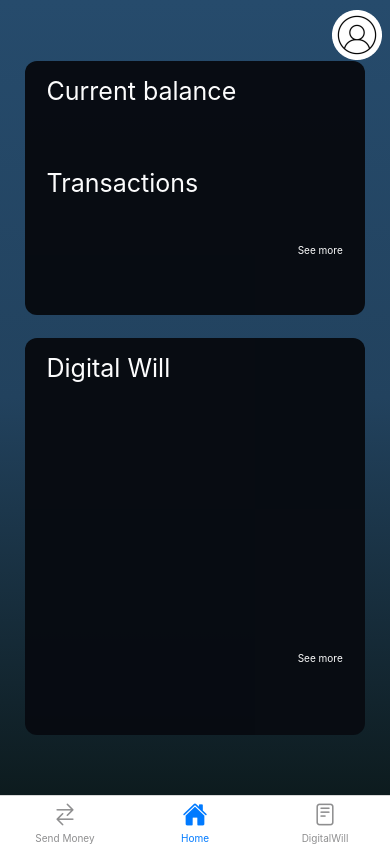
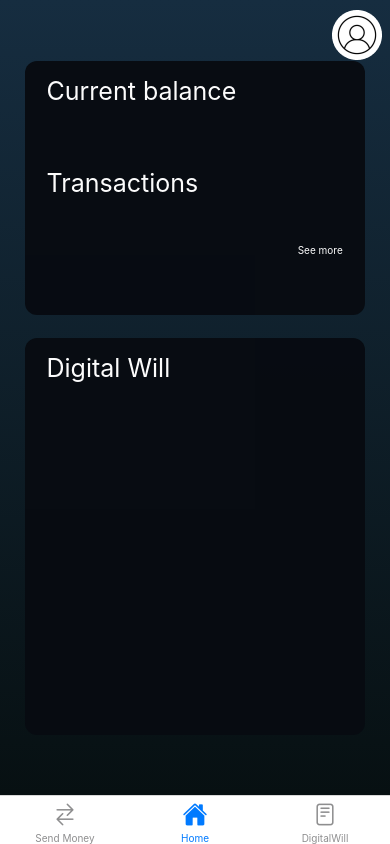
Before and after one commit to ATTaneva21/Cryo, a React Native app in the folder application/: screen /HomeScreen in a window 390 px wide. Built offline with nearby package versions, Linux system fonts and the light colour scheme.

Commit message:
Fix will screen gradient. Close #47

```diff
--- a/application/screens/DigitalWill.js
+++ b/application/screens/DigitalWill.js
@@ -6,7 +6,7 @@ export default function HomeScreen({navigation}) {
       const [passoword, onChangePassoword] = React.useState('');
       var valueUsername;
   return (
-    <ImageBackground source={require("../assets/mainBackground.png")} resizeMode="cover" style={{flex:1}}>
+    <LinearGradient colors={["#162d40", "#071012"]} style={{flex:1}}>
     <View>
         <TouchableOpacity onPress={ ()=> { navigation.navigate("Profile") }}  style={styles.profile}>
           <Image source={require('../assets/profile.png')} />
@@ -25,7 +25,7 @@ export default function HomeScreen({navigation}) {
               }}>Send</Text>
 
     </TouchableOpacity>
-    </ImageBackground>
+    </LinearGradient>
   );
 }
 
--- a/application/screens/HomeScreen.js
+++ b/application/screens/HomeScreen.js
@@ -7,7 +7,7 @@ export default function HomeScreen({navigation}) {
       const [passoword, onChangePassoword] = React.useState('');
       var valueUsername;
   return (
-    <LinearGradient colors={["#264B6C","#22425E", "#0D1B1E"]} style={{flex:1}}>
+    <LinearGradient colors={["#162d40", "#071012"]} style={{flex:1}}>
     <View>
         <TouchableOpacity onPress={ ()=> { navigation.navigate("Profile") }}  style={styles.profile}>
           <Image source={require('../assets/profile.png')} />
@@ -33,15 +33,6 @@ export default function HomeScreen({navigation}) {
 
 
             <Text style={styles.digitalWillText}>Digital Will</Text>
-            <TouchableOpacity onPress={ ()=> { navigation.navigate("Main menu") }} style={styles.button2}>
-
-                <Text style={{
-                    color: "white",
-                    fontSize:10,
-                    textAlign: "center"
-                    }}>See more</Text>
-
-            </TouchableOpacity>
       </View>
 
 
```
